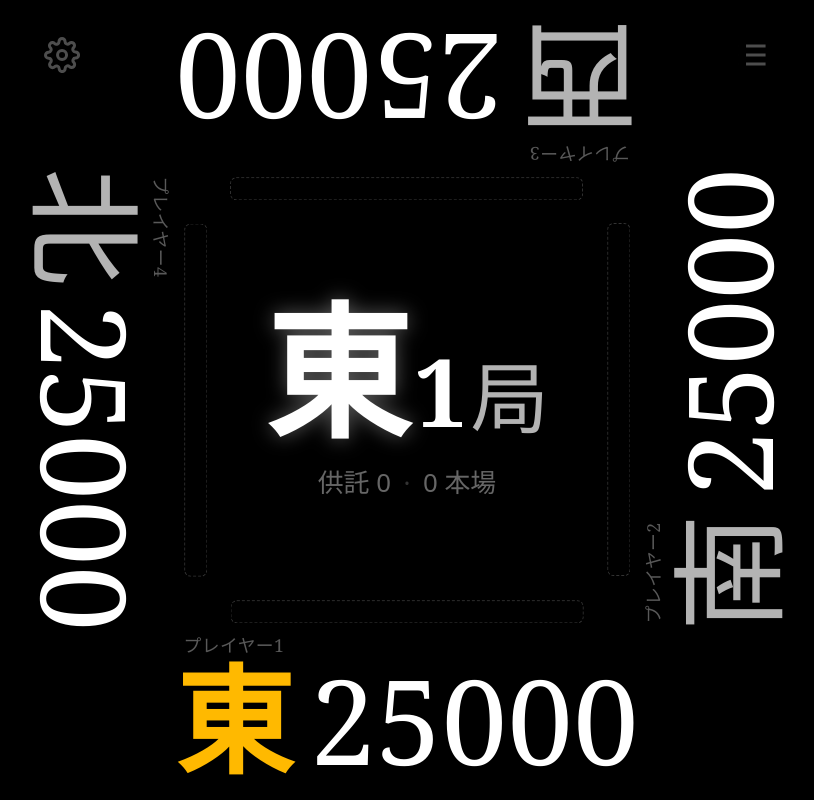
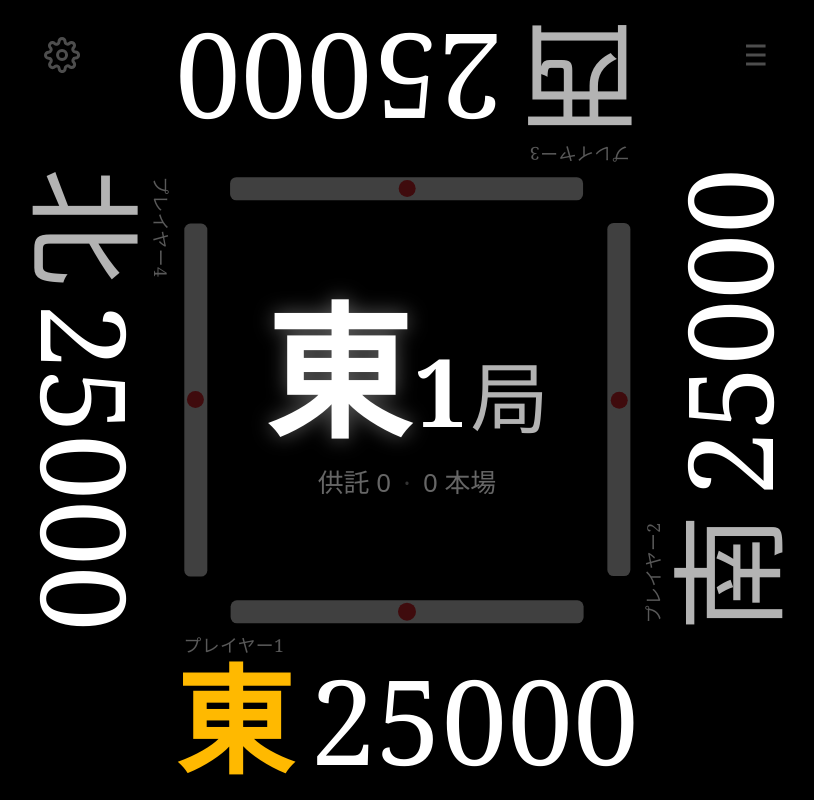
Before and after one commit to tmps880305/react-mahjong-scoreboard, a React (Vite) app: page / in a window 1280 px wide. Shown: the whole page, without its empty margins (233-1047 px from the left). Built offline with nearby package versions, Linux system fonts and the light colour scheme.

Commit message:
feat: Adjust Richi bon style

```diff
--- a/src/components/Table/PlayerScoreBox.tsx
+++ b/src/components/Table/PlayerScoreBox.tsx
@@ -42,13 +42,11 @@ export function PlayerScoreBox({ name, score, wind, isDealer, isRiichi, rotateDe
           onClick={onToggleRiichi}
           aria-pressed={isRiichi}
           aria-label="リーチ"
-          className={`absolute -top-[6cqw] left-1/2 h-[3cqw] w-[45cqw] -translate-x-1/2 rounded-[0.8cqw] ${
-            isRiichi ? "bg-white shadow" : "border border-dashed border-white/20"
+          className={`absolute -top-[6cqw] left-1/2 h-[3cqw] w-[45cqw] -translate-x-1/2 rounded-[0.8cqw] bg-white ${
+            isRiichi ? "shadow" : "opacity-25"
           }`}
         >
-          {isRiichi && (
-            <span className="absolute left-1/2 top-1/2 h-[2.2cqw] w-[2.2cqw] -translate-x-1/2 -translate-y-1/2 rounded-full bg-red-500" />
-          )}
+          <span className="absolute left-1/2 top-1/2 h-[2.2cqw] w-[2.2cqw] -translate-x-1/2 -translate-y-1/2 rounded-full bg-red-500" />
         </button>
         <span className="flex items-end justify-center gap-[2.2cqw]">
           <span className="flex flex-col items-center gap-[0.3cqw]">
```
